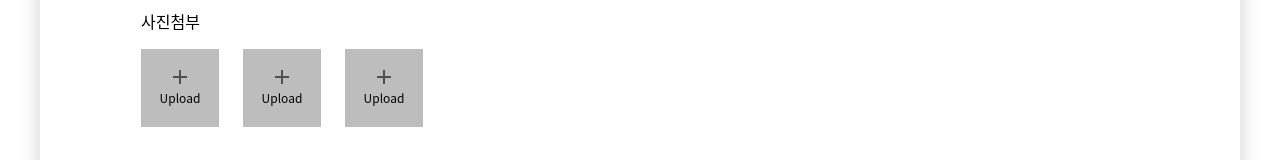
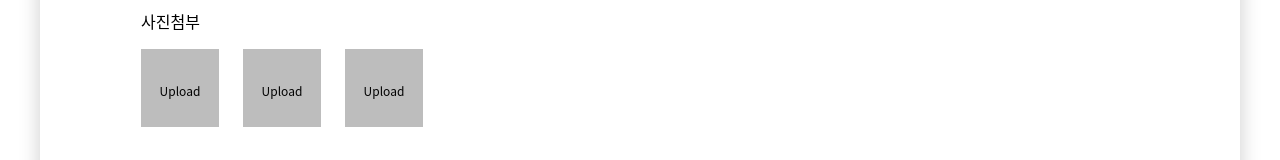
Before and after one commit to Jeongmmin/freeboard, a Next.js app: page /boards/new in a window 1280 px wide. Shown: the part 1418-1578 px from the top of the page. Built offline with nearby package versions, Linux system fonts and the light colour scheme.

Commit message:
🚧 svg to png

```diff
--- a/pages/boards/new/index.js
+++ b/pages/boards/new/index.js
@@ -196,7 +196,7 @@ export default function index() {
           <BoardLabel htmlFor='attachPhoto'>사진첨부</BoardLabel>
           <PhotoWrapper>
             <Photo>
-              <svg
+              {/* <svg
                 width='14'
                 height='14'
                 viewBox='0 0 14 14'
@@ -204,11 +204,11 @@ export default function index() {
                 xmlns='http://www.w3.org/2000/svg'
               >
                 <path d='M14 8H8V14H6V8H0V6H6V0H8V6H14V8Z' fill='#4F4F4F' />
-              </svg>
+              </svg> */}
               <p>Upload</p>
             </Photo>
             <Photo>
-              <svg
+              {/* <svg
                 width='14'
                 height='14'
                 viewBox='0 0 14 14'
@@ -216,11 +216,11 @@ export default function index() {
                 xmlns='http://www.w3.org/2000/svg'
               >
                 <path d='M14 8H8V14H6V8H0V6H6V0H8V6H14V8Z' fill='#4F4F4F' />
-              </svg>
+              </svg> */}
               <p>Upload</p>
             </Photo>
             <Photo>
-              <svg
+              {/* <svg
                 width='14'
                 height='14'
                 viewBox='0 0 14 14'
@@ -228,7 +228,7 @@ export default function index() {
                 xmlns='http://www.w3.org/2000/svg'
               >
                 <path d='M14 8H8V14H6V8H0V6H6V0H8V6H14V8Z' fill='#4F4F4F' />
-              </svg>
+              </svg> */}
               <p>Upload</p>
             </Photo>
           </PhotoWrapper>
```
